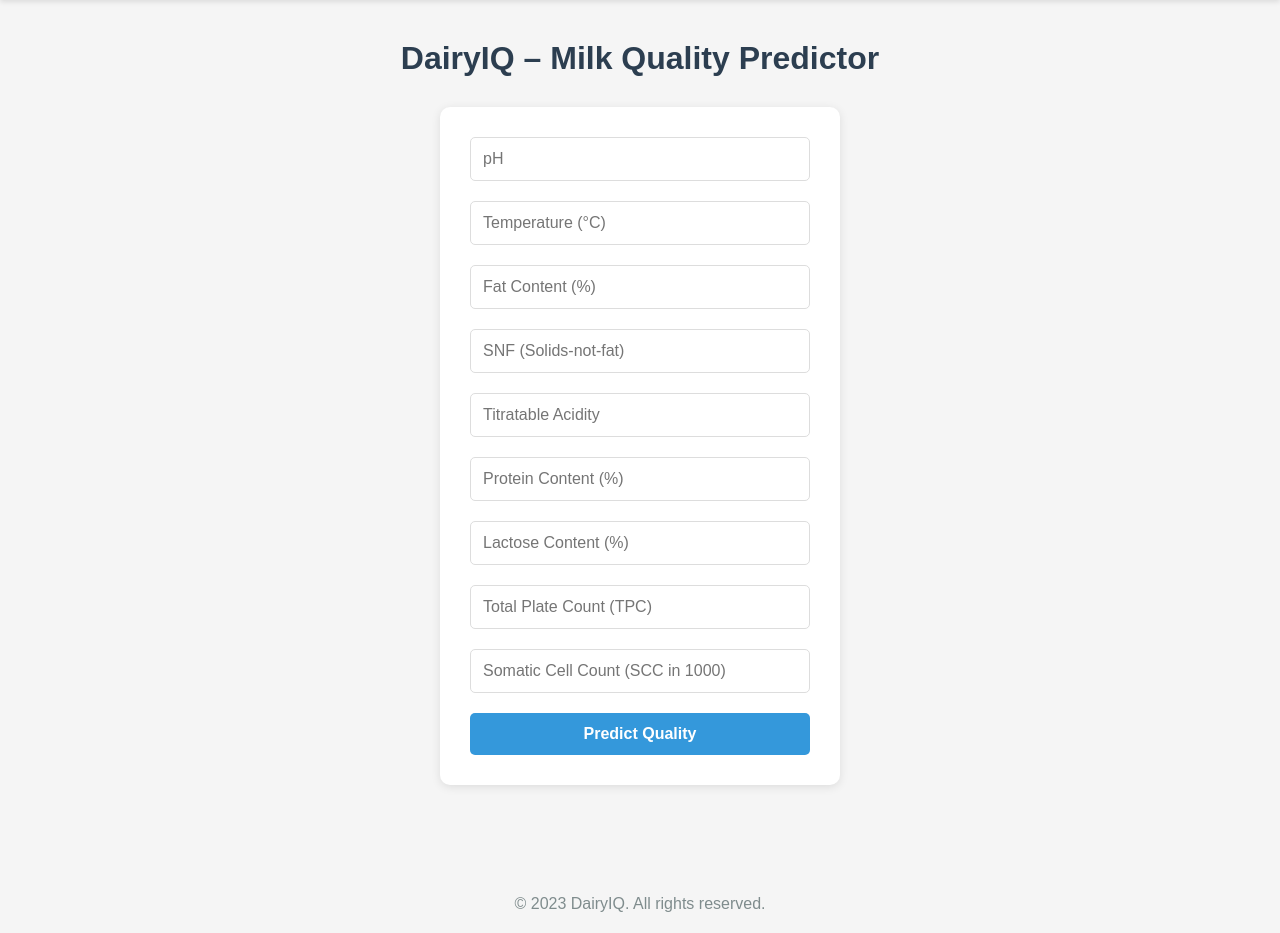
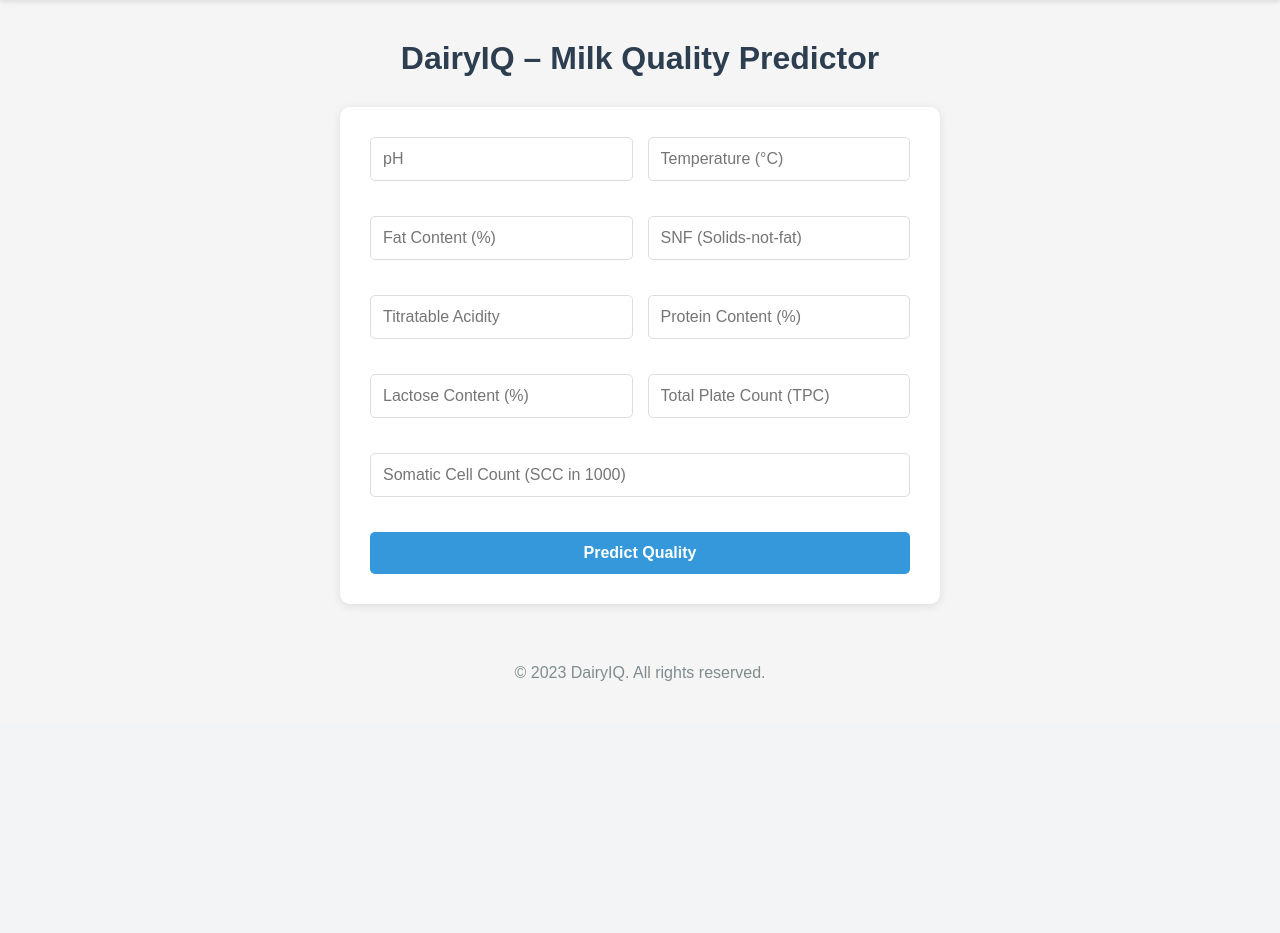
Before and after one commit to Lawrencekawalya/New_DiaryIQ, a Flask app: page /index in a window 1280 px wide. Shown: the part 76-1009 px from the top of the page. After the commit the page ends 757 px from the top, so only its background shows below. Run offline with Flask 3, Linux system fonts and the light colour scheme; the visitor is signed in with stand-in values (Sample User, id 1); parts of the project's set-up code (start-up, migrations or seed data) failed here and were passed over.

Commit message:
altered the table layout

```diff
--- a/app/templates/index.html
+++ b/app/templates/index.html
@@ -59,10 +59,9 @@
 
 <!DOCTYPE html>
 <html lang="en">
-
   <head>
-    <meta charset="UTF-8">
-    <meta name="viewport" content="width=device-width, initial-scale=1.0">
+    <meta charset="UTF-8" />
+    <meta name="viewport" content="width=device-width, initial-scale=1.0" />
     <title>DairyIQ – Milk Quality Predictor</title>
     <style>
       /* Reset and base styles */
@@ -148,9 +147,17 @@
         padding: 30px;
         border-radius: 10px;
         width: 100%;
-            max-width: 400px;
+        max-width: 600px;
         margin: 0 auto;
         box-shadow: 0 2px 10px rgba(0, 0, 0, 0.1);
+        display: grid;
+        gap: 15px;
+      }
+
+      .form-row {
+        display: grid;
+        grid-template-columns: 1fr 1fr;
+        gap: 15px;
       }
 
       .form-group {
@@ -198,7 +205,7 @@
 
       footer {
         text-align: center;
-            margin-top: 50px;
+        margin-top: 0px;
         padding: 20px;
         color: #7f8c8d;
         width: 100%;
@@ -233,7 +240,7 @@
     <div class="container">
       <h1>DairyIQ – Milk Quality Predictor</h1>
 
-        <form class="predictor-form" method="POST" action="/predict">
+      <!-- <form class="predictor-form" method="POST" action="/predict">
             <div class="form-group">
                 <input type="text" name="ph" placeholder="pH" required>
             </div>
@@ -262,6 +269,92 @@
                 <input type="text" name="scc" placeholder="Somatic Cell Count (SCC in 1000)" required>
             </div>
             <button type="submit" class="submit-btn">Predict Quality</button>
+        </form> -->
+
+      <form class="predictor-form" method="POST" action="/predict">
+        <div class="form-row">
+          <div class="form-group">
+            <input type="text" name="ph" placeholder="pH" required />
+          </div>
+          <div class="form-group">
+            <input
+              type="text"
+              name="temperature"
+              placeholder="Temperature (°C)"
+              required
+            />
+          </div>
+        </div>
+
+        <div class="form-row">
+          <div class="form-group">
+            <input
+              type="text"
+              name="fat"
+              placeholder="Fat Content (%)"
+              required
+            />
+          </div>
+          <div class="form-group">
+            <input
+              type="text"
+              name="snf"
+              placeholder="SNF (Solids-not-fat)"
+              required
+            />
+          </div>
+        </div>
+
+        <div class="form-row">
+          <div class="form-group">
+            <input
+              type="text"
+              name="acidity"
+              placeholder="Titratable Acidity"
+              required
+            />
+          </div>
+          <div class="form-group">
+            <input
+              type="text"
+              name="protein"
+              placeholder="Protein Content (%)"
+              required
+            />
+          </div>
+        </div>
+
+        <div class="form-row">
+          <div class="form-group">
+            <input
+              type="text"
+              name="lactose"
+              placeholder="Lactose Content (%)"
+              required
+            />
+          </div>
+          <div class="form-group">
+            <input
+              type="text"
+              name="tpc"
+              placeholder="Total Plate Count (TPC)"
+              required
+            />
+          </div>
+        </div>
+
+        <!-- <div class="form-row"> -->
+        <div class="form-group">
+          <input
+            type="text"
+            name="scc"
+            placeholder="Somatic Cell Count (SCC in 1000)"
+            required
+          />
+        </div>
+        <!-- </div> -->
+
+        <button type="submit" class="submit-btn">Predict Quality</button>
       </form>
 
       {% if prediction %}
@@ -271,9 +364,6 @@
       {% endif %}
     </div>
 
-    <footer>
-        &copy; 2023 DairyIQ. All rights reserved.
-    </footer>
+    <footer>&copy; 2023 DairyIQ. All rights reserved.</footer>
   </body>
-
 </html>
```
Lines whose indentation alone changed are shown as unchanged.
